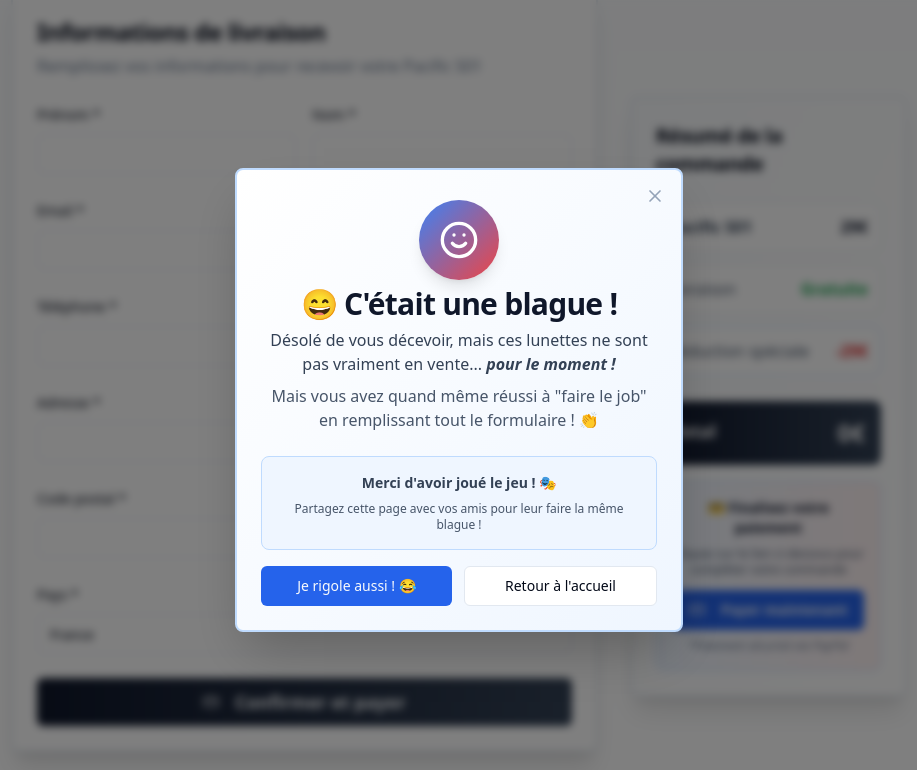
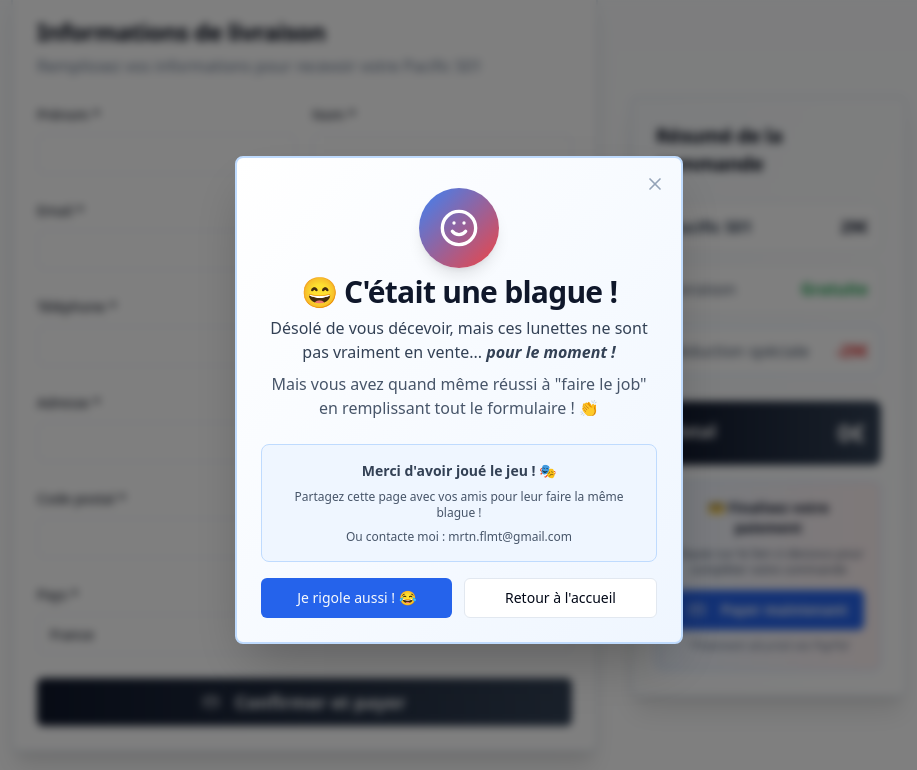
Before and after one commit to Mrtn-Flmt/lunette-tendance, a Next.js app: page /checkout in a window 1280 px wide. Both pictures are taken after a click on the button "Payer maintenant". Shown: the part 344-1114 px from the top of the page, without its empty margins (181-1098 px from the left). Built offline with nearby package versions, Linux system fonts and the light colour scheme.

Commit message:
Add contact information to CheckoutPage for user inquiries

```diff
--- a/app/checkout/page.tsx
+++ b/app/checkout/page.tsx
@@ -102,6 +102,9 @@ export default function CheckoutPage() {
                 </p>
                 <p className="text-xs text-slate-600 text-center mt-2">
                   Partagez cette page avec vos amis pour leur faire la même blague !
+                </p>
+                <p className="text-xs text-slate-600 text-center mt-2">
+                  Ou contacte moi : <a href="mailto:contact@flmtech.fr">mrtn.flmt@gmail.com</a>
                 </p>
               </div>
               <div className="flex gap-3">
```
